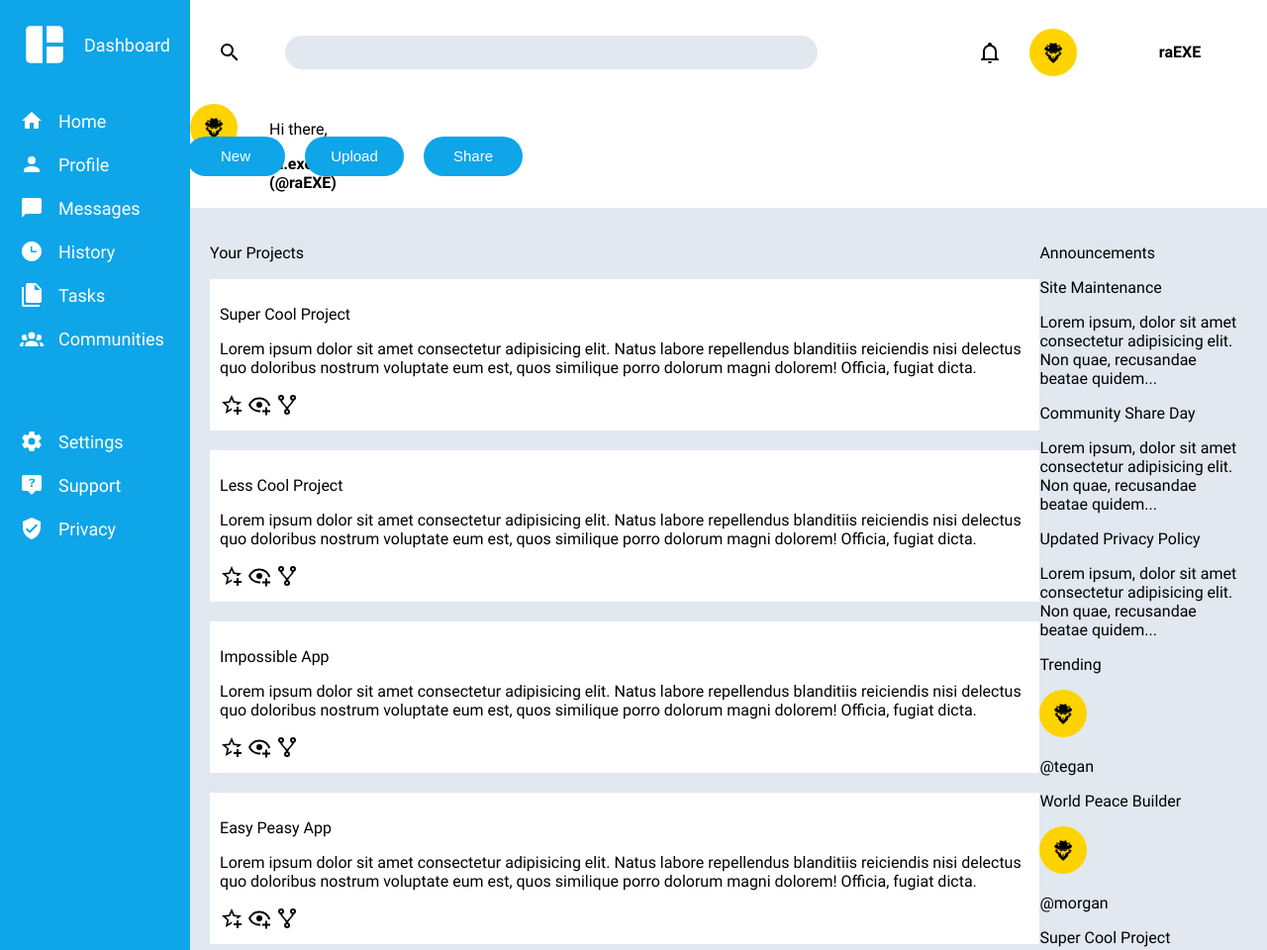
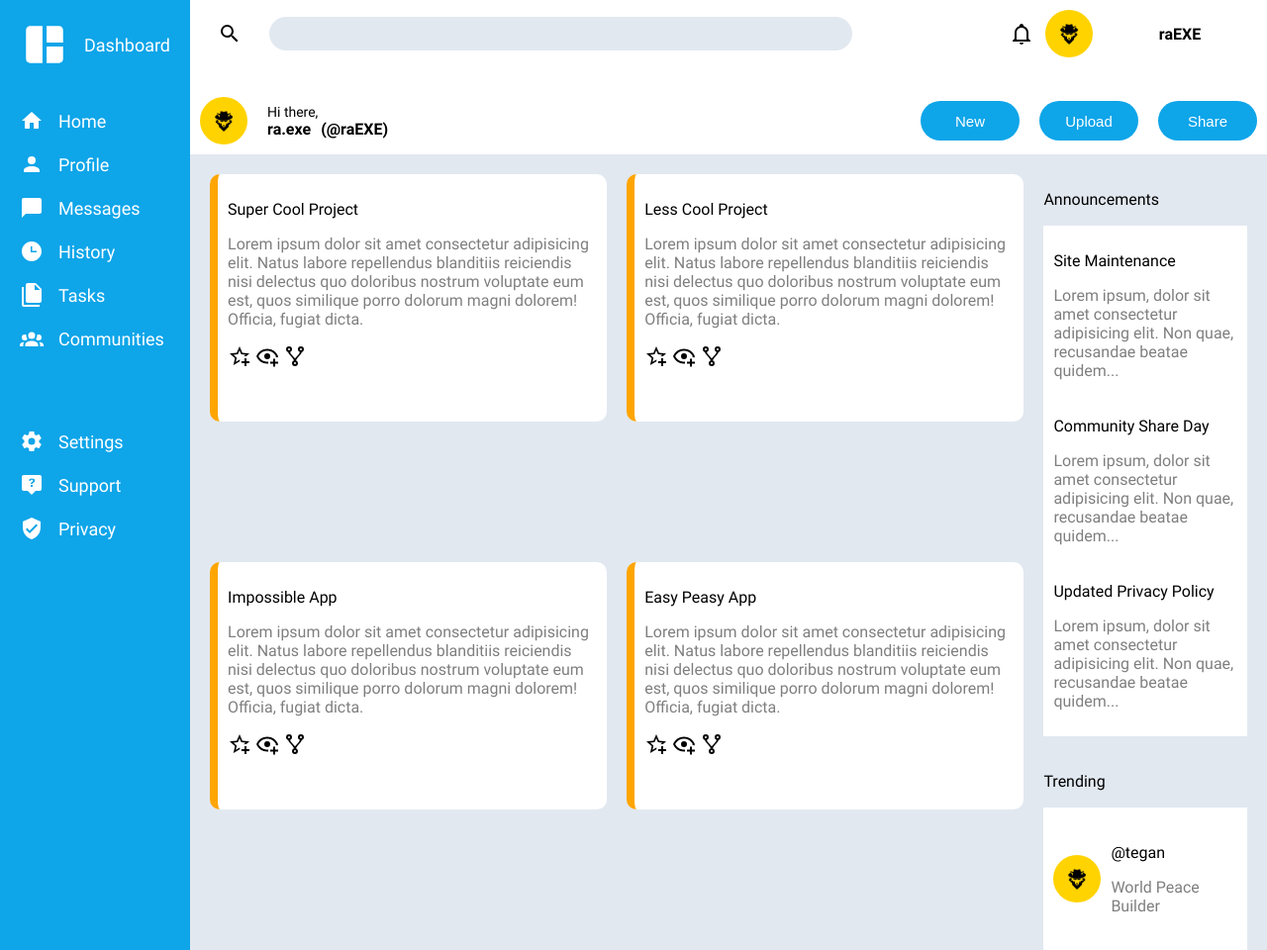
Before and after one commit to NyctoRAA/admin-dashboard, a plain HTML site: page index.html in a window 1280 px wide. Shown: the top 960 px of the page at 99% size. Drawn offline with Linux system fonts and the light colour scheme.

Commit message:
Header almost finished and made some progress on the cards display

```diff
--- a/index.html
+++ b/index.html
@@ -5,6 +5,7 @@
     <meta name="viewport" content="width=device-width, initial-scale=1.0">
     <title>Admin Dashboard</title>
     <link rel="stylesheet" href="style.css">
+    <link rel="shortcut icon" href="imgs/favicon.ico" type="image/x-icon">
 </head>
 <body>
     <div class="container">
@@ -17,10 +18,15 @@
                 <div class="username-top">raEXE</div>
             </div>
             <div class="header-bottom">
-                <img src="imgs/userLogo.png" alt="user logo" class="userlogo" width="48" height="48">
-                <div class="greeting">
-                    <p class="hello">Hi there,</p>
-                    <p class="username-bottom">ra.exe (@raEXE)</p>
+                <div class="user-header">
+                    <img src="imgs/userLogo.png" alt="user logo" class="userlogo" width="48" height="48">
+                    <div class="greeting">
+                        <p class="hello">Hi there,</p>
+                        <div class="greeting-username">
+                            <p class="username-bottom">ra.exe</p>
+                            <p>(@raEXE)</p>
+                        </div>
+                    </div>
                 </div>
                 <div class="buttons">
                     <button>New</button>
@@ -76,46 +82,46 @@
             </div>
         </div>
         <div class="content">
+            <p class="content-title">Your Projects</p>
             <div class="left-content">
-                <p class="content-title">Your Projects</p>
                 <div class="card">
                     <p class="card-title">Super Cool Project</p>
-                    <p>Lorem ipsum dolor sit amet consectetur adipisicing elit. Natus labore repellendus blanditiis reiciendis nisi delectus quo doloribus nostrum voluptate eum est, quos similique porro dolorum magni dolorem! Officia, fugiat dicta.</p>
+                    <p class="light-text">Lorem ipsum dolor sit amet consectetur adipisicing elit. Natus labore repellendus blanditiis reiciendis nisi delectus quo doloribus nostrum voluptate eum est, quos similique porro dolorum magni dolorem! Officia, fugiat dicta.</p>
                     <img src="imgs/star-plus-outline.svg" alt="star svg" width="24" height="24">
                     <img src="imgs/eye-plus-outline.svg" alt="eye svg" width="24" height="24">
                     <img src="imgs/source-fork.svg" alt="source svg" width="24" height="24">
                 </div>
                 <div class="card">
                     <p class="card-title">Less Cool Project</p>
-                    <p>Lorem ipsum dolor sit amet consectetur adipisicing elit. Natus labore repellendus blanditiis reiciendis nisi delectus quo doloribus nostrum voluptate eum est, quos similique porro dolorum magni dolorem! Officia, fugiat dicta.</p>
+                    <p class="light-text">Lorem ipsum dolor sit amet consectetur adipisicing elit. Natus labore repellendus blanditiis reiciendis nisi delectus quo doloribus nostrum voluptate eum est, quos similique porro dolorum magni dolorem! Officia, fugiat dicta.</p>
                     <img src="imgs/star-plus-outline.svg" alt="star svg" width="24" height="24">
                     <img src="imgs/eye-plus-outline.svg" alt="eye svg" width="24" height="24">
                     <img src="imgs/source-fork.svg" alt="source svg" width="24" height="24">
                 </div>
                 <div class="card">
                     <p class="card-title">Impossible App</p>
-                    <p>Lorem ipsum dolor sit amet consectetur adipisicing elit. Natus labore repellendus blanditiis reiciendis nisi delectus quo doloribus nostrum voluptate eum est, quos similique porro dolorum magni dolorem! Officia, fugiat dicta.</p>
+                    <p class="light-text">Lorem ipsum dolor sit amet consectetur adipisicing elit. Natus labore repellendus blanditiis reiciendis nisi delectus quo doloribus nostrum voluptate eum est, quos similique porro dolorum magni dolorem! Officia, fugiat dicta.</p>
                     <img src="imgs/star-plus-outline.svg" alt="star svg" width="24" height="24">
                     <img src="imgs/eye-plus-outline.svg" alt="eye svg" width="24" height="24">
                     <img src="imgs/source-fork.svg" alt="source svg" width="24" height="24">
                 </div>
                 <div class="card">
                     <p class="card-title">Easy Peasy App</p>
-                    <p>Lorem ipsum dolor sit amet consectetur adipisicing elit. Natus labore repellendus blanditiis reiciendis nisi delectus quo doloribus nostrum voluptate eum est, quos similique porro dolorum magni dolorem! Officia, fugiat dicta.</p>
+                    <p class="light-text">Lorem ipsum dolor sit amet consectetur adipisicing elit. Natus labore repellendus blanditiis reiciendis nisi delectus quo doloribus nostrum voluptate eum est, quos similique porro dolorum magni dolorem! Officia, fugiat dicta.</p>
                     <img src="imgs/star-plus-outline.svg" alt="star svg" width="24" height="24">
                     <img src="imgs/eye-plus-outline.svg" alt="eye svg" width="24" height="24">
                     <img src="imgs/source-fork.svg" alt="source svg" width="24" height="24">
                 </div>
                 <div class="card">
                     <p class="card-title">Ad Blocker</p>
-                    <p>Lorem ipsum dolor sit amet consectetur adipisicing elit. Natus labore repellendus blanditiis reiciendis nisi delectus quo doloribus nostrum voluptate eum est, quos similique porro dolorum magni dolorem! Officia, fugiat dicta.</p>
+                    <p class="light-text">Lorem ipsum dolor sit amet consectetur adipisicing elit. Natus labore repellendus blanditiis reiciendis nisi delectus quo doloribus nostrum voluptate eum est, quos similique porro dolorum magni dolorem! Officia, fugiat dicta.</p>
                     <img src="imgs/star-plus-outline.svg" alt="star svg" width="24" height="24">
                     <img src="imgs/eye-plus-outline.svg" alt="eye svg" width="24" height="24">
                     <img src="imgs/source-fork.svg" alt="source svg" width="24" height="24">
                 </div>
                 <div class="card">
                     <p class="card-title">Money Maker</p>
-                    <p>Lorem ipsum dolor sit amet consectetur adipisicing elit. Natus labore repellendus blanditiis reiciendis nisi delectus quo doloribus nostrum voluptate eum est, quos similique porro dolorum magni dolorem! Officia, fugiat dicta.</p>
+                    <p class="light-text">Lorem ipsum dolor sit amet consectetur adipisicing elit. Natus labore repellendus blanditiis reiciendis nisi delectus quo doloribus nostrum voluptate eum est, quos similique porro dolorum magni dolorem! Officia, fugiat dicta.</p>
                     <img src="imgs/star-plus-outline.svg" alt="star svg" width="24" height="24">
                     <img src="imgs/eye-plus-outline.svg" alt="eye svg" width="24" height="24">
                     <img src="imgs/source-fork.svg" alt="source svg" width="24" height="24">
@@ -126,17 +132,17 @@
                 <div class="announcements">
                     <div class="announcement-item">
                         <p class="announcement-title">Site Maintenance</p>
-                        <p>Lorem ipsum, dolor sit amet consectetur adipisicing elit. Non quae, recusandae beatae quidem...</p>
+                        <p class="light-text">Lorem ipsum, dolor sit amet consectetur adipisicing elit. Non quae, recusandae beatae quidem...</p>
                     </div>
                     <div class="line"></div>
                     <div class="announcement-item">
                         <p class="announcement-title">Community Share Day</p>
-                        <p>Lorem ipsum, dolor sit amet consectetur adipisicing elit. Non quae, recusandae beatae quidem...</p>
+                        <p class="light-text">Lorem ipsum, dolor sit amet consectetur adipisicing elit. Non quae, recusandae beatae quidem...</p>
                     </div>
                     <div class="line"></div>
                     <div class="announcement-item">
                         <p class="announcement-title">Updated Privacy Policy</p>
-                        <p>Lorem ipsum, dolor sit amet consectetur adipisicing elit. Non quae, recusandae beatae quidem...</p>
+                        <p class="light-text">Lorem ipsum, dolor sit amet consectetur adipisicing elit. Non quae, recusandae beatae quidem...</p>
                     </div>
                 </div>
                 <p class="content-title">Trending</p>
@@ -145,28 +151,28 @@
                         <img src="imgs/userLogo.png" alt="user logo" class="userlogo" width="48" height="48">
                         <div class="trend-info">
                             <p class="trend-username">@tegan</p>
-                            <p class="trend-text">World Peace Builder</p>
+                            <p class="trend-text light-text">World Peace Builder</p>
                         </div>
                     </div>
                     <div class="trending-item">
                         <img src="imgs/userLogo.png" alt="user logo" class="userlogo" width="48" height="48">
                         <div class="trend-info">
                             <p class="trend-username">@morgan</p>
-                            <p class="trend-text">Super Cool Project</p>
+                            <p class="trend-text light-text">Super Cool Project</p>
                         </div>
                     </div>
                     <div class="trending-item">
                         <img src="imgs/userLogo.png" alt="user logo" class="userlogo" width="48" height="48">
                         <div class="trend-info">
                             <p class="trend-username">@kendall</p>
-                            <p class="trend-text">Life Changing App</p>
+                            <p class="trend-text light-text">Life Changing App</p>
                         </div>
                     </div>
                     <div class="trending-item">
                         <img src="imgs/userLogo.png" alt="user logo" class="userlogo" width="48" height="48">
                         <div class="trend-info">
                             <p class="trend-username">@alex</p>
-                            <p class="trend-text">No Traffic Maker</p>
+                            <p class="trend-text light-text">No Traffic Maker</p>
                         </div>
                     </div>
                 </div>
--- a/style.css
+++ b/style.css
@@ -45,6 +45,7 @@ body {
     grid-template-rows: repeat(2, 1fr);
     /* grid-column: 2; */
     grid-area: header;
+    gap: 20px;
 }
 
 .header-top {
@@ -52,7 +53,12 @@ body {
     grid-template-columns: 5rem minmax(40vw, 1fr) 3rem 3rem 11rem;
     justify-items: center;
     align-items: center;
-    gap: 1rem;
+    /* gap: 1rem; */
+}
+
+.username-top {
+    margin: 0;
+
 }
 
 input[type="search"] {
@@ -70,13 +76,39 @@ input[type="search"] {
     border-radius: 50%;
 }
 
-.username-top, .username-bottom {
+.username-top, .username-bottom, .greeting-username {
     font-family: "RobotoBold", Arial;
 }
 
 .header-bottom {
     display: grid;
-    grid-template-columns: 5rem 5rem 11rem;
+    grid-template-columns: 5rem 11rem;
+    justify-content: space-between;
+    padding: 10px;
+}
+
+.user-header {
+    display: flex;
+    align-items: center;
+    gap: 20px;
+}
+
+.greeting {
+    display: flex;
+    flex-direction: column;
+}
+
+.greeting p {
+    margin: 0;
+}
+
+.hello {
+    font-size: 14px;
+}
+
+.greeting-username {
+    display: flex;
+    gap: 10px;
 }
 
 .buttons {
@@ -136,20 +168,71 @@ input[type="search"] {
     display: grid;
     grid-template-columns: 4fr 1fr;
     /* grid-column: 2; */
-    grid-area: content;
+    /* grid-area: content; */
+    grid-template-areas:
+    "left-content right-content"
+    ;
     padding: 20px;
+    gap: 20px;
     background-color: var(--light-grey);
 }
 
 .left-content {
     display: grid;
-    /* grid-template-columns: repeat(auto-fit, minmax(350px, 1fr)); */
-    grid-template-rows: 2rem 1fr;
-    grid-column: 1;
+    grid-template-columns: repeat(auto-fit, minmax(350px, 1fr));
+    /* grid-template-rows: 2rem 1fr; */
+    grid-area: left-content;
     gap: 20px;
+    align-items: start;
+    justify-content: start;
 }
 
 .card {
     padding: 10px;
+    height: 250px;
     background-color: white;
+    border-left: 8px solid orange;
+    border-radius: 10px;
 }
+
+.light-text {
+    opacity: 0.5;
+}
+
+.right-content {
+    display: grid;
+    grid-template-columns: 1fr;
+    grid-template-rows: 2rem 1fr 2rem 1fr;
+    grid-area: right-content;
+    gap: 20px;
+}
+
+.announcements {
+    display: grid;
+    grid-template-columns: 1fr;
+    grid-template-rows: 1fr 5px 1fr 5px 1fr;
+}
+
+.line {
+    height: 1px;
+    width: 90%;
+    color: var(--light-grey);
+}
+
+.trending {
+    display: grid;
+    grid-template-columns: 1fr;
+    grid-template-rows: repeat(4, 1fr);
+}
+
+.trending-item {
+    display: flex;
+    justify-content: start;
+    align-items: center;
+    gap: 10px;
+}
+
+.trending, .announcements {
+    background-color: white;
+    padding: 10px;
+}
```
Also changed, not shown: imgs/favicon.ico (added), imgs/favicon.png (added).
